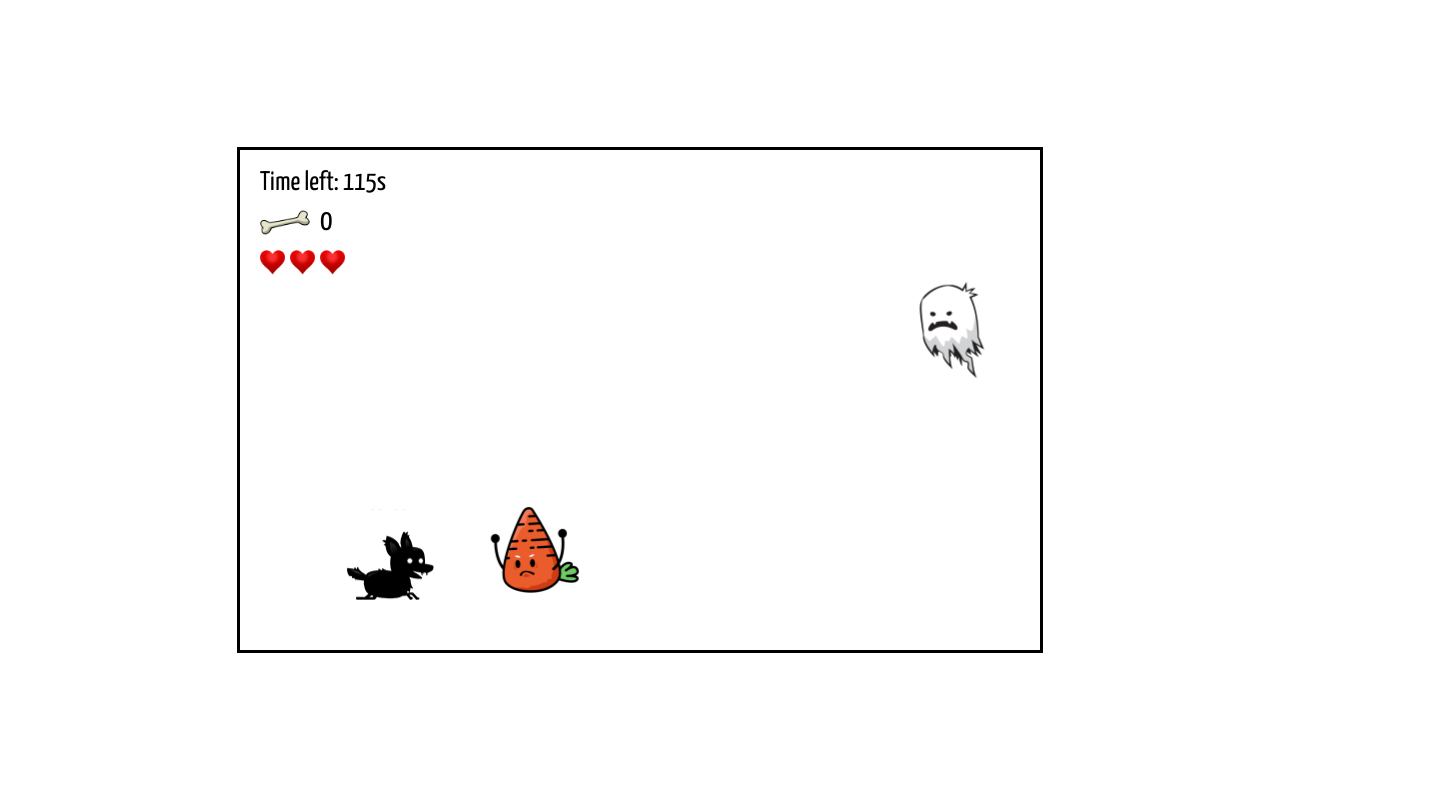
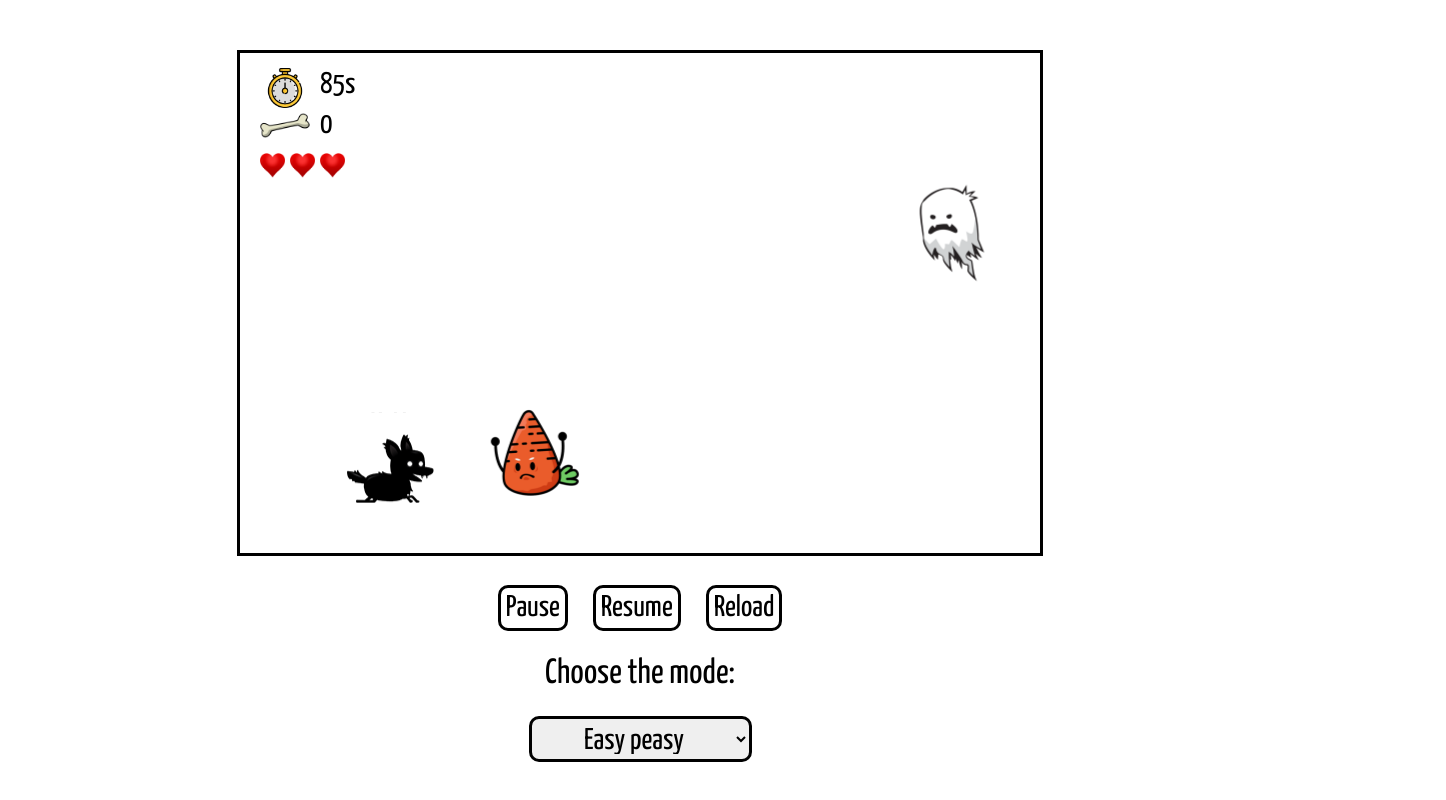
Before and after one commit to NurKhabibullin/bony-escape, a plain HTML site: page index.html in a window 1280 px wide. Shown: the whole page, 1446 px wide, since content can reach past the window. Drawn offline with Linux system fonts and the light colour scheme.

Commit message:
Beta
Added pause, resumem reload buttons and choosing mode possibility. Also player's attack was fixed.

```diff
--- a/index.html
+++ b/index.html
@@ -14,10 +14,6 @@
     <title>Bony Escape</title>
 </head>
 <body class="noselect">
-    <!-- <p>Choose the mode:</p>
-
-    <button id="play-button">Перезапуск</button> -->
-
     <canvas id="canvas"></canvas>
 
     <img id="player" src="img/player.png">
@@ -25,8 +21,25 @@
     <img id="enemy-ground" src="img/enemies/enemy-carrot.png">
     <img id="enemy-ground" src="img/enemies/enemy-monster.png">
     <img id="enemy-fly" src="img/enemies/enemy-ghost.png">
-    <img id="bones" src="img/bones.png">
-    <img id="damage" src="img/damage.png">
+    <img id="timer" src="img/gui/timer.png">
+    <img id="bones" src="img/gui/bones.png">
+    <img id="damage" src="img/gui/damage.png">
+
+    <div class="main">
+        <div class="main__buttons buttons">
+            <a href="#" id="pause" class="buttons-item">Pause</a>
+            <a href="#" id="resume" class="buttons-item">Resume</a>
+            <a href="#" id="reload" class="buttons-item">Reload</a>
+        </div>
+
+        <div class="main__title">Choose the mode:</div>
+
+        <select name="mode-choose" id="mode-choose">
+            <option value="0" id="mode-easy" selected>Easy peasy</option>
+            <option value="1" id="mode-difficult">Easy without 'peasy'</option>
+            <option value="2" id="mode-impossible">The easiest one</option>
+        </select>
+    </div>
 
     <script type="module" src="js/main.js"></script>
 </body>
--- a/js/UI.js
+++ b/js/UI.js
@@ -2,6 +2,7 @@ export class UI {
     constructor(game) {
         this.game = game;
         this.font = '30px Yanone Kaffeesatz';
+        this.timerImg = document.getElementById('timer');
         this.bonesImg = document.getElementById('bones');
         this.damageImg = document.getElementById('damage');
     }
@@ -12,11 +13,13 @@ export class UI {
         context.textAlign = 'left';
 
         context.font = `27px Yanone Kaffeesatz`;
-        context.fillText('Time left: ' + ((this.game.maxTime * 0.001).toFixed(1)
-                        - (this.game.time * 0.001).toFixed(1)) + 's', 20, 40);
 
         context.font = this.font;
         context.fillStyle = '#000';
+        context.drawImage(this.timerImg, 25, 15, 40, 40);
+        context.fillText((this.game.maxTime * 0.001).toFixed(1) - (this.game.time * 0.001).toFixed(1) + 's', 80, 40);
+
+
 
         // context.fillText('Bones: ' + this.game.bones, 20, 80);
         context.drawImage(this.bonesImg, 20, 60, 50, 25);
@@ -29,7 +32,7 @@ export class UI {
         if (this.game.gameOver) {
             context.textAlign = 'center';
 
-            if (this.game.bones < 100) {
+            if (this.game.bones < 100 || this.game.time < this.game.maxTime) {
                 context.fillStyle = '#500';
                 context.font = `50px Yanone Kaffeesatz`;
                 context.fillText('Game over!', this.game.width * 0.5, this.game.height * 0.5 - 20);
--- a/js/enemies.js
+++ b/js/enemies.js
@@ -1,13 +1,25 @@
+import { FloatingText } from '../js/floatingText.js';
+
 class Enemy {
     constructor() {
         this.isDeleted = false;
+        this.hp = 2;
     }
 
     update(deltaTime) {
         this.x -= this.speedX + this.game.speed;
         this.y += this.speedY;
 
-        if (this.x + this.width < 0) {
+        if (this.hp <= 0) {
+            this.isDeleted = true;
+
+            this.game.player.currentValue = Math.ceil(Math.random() * 3);
+            this.game.bones += this.game.player.currentValue;
+
+            this.game.floatingTexts.push(new FloatingText(`+${this.game.player.currentValue}`, this.x, this.y, 150, 50));
+        }
+
+        if (this.x + this.width < this.game.marginX) {
             this.isDeleted = true;
             this.game.damage--;
             this.game.bones -= Math.floor(Math.random() * 3);
@@ -48,7 +60,7 @@ export class FlyingEnemy extends Enemy {
         this.y = Math.random() * this.game.height * 0.5;
         this.img = document.getElementById('enemy-fly');
         this.angle = 0;
-        this.va = Math.random() * 0.1 + 0.1
+        this.va = Math.random() * 0.1 + 0.1;
         this.speedX = Math.random() + 1;
         this.speedY = 0;
     }
--- a/js/floatingText.js
+++ b/js/floatingText.js
@@ -21,7 +21,7 @@ export class FloatingText {
 
     draw(context) {
         context.font = '30px Yanone Kaffeesatz';
-        context.fillStyle = '#000';
+        context.fillStyle = 'rgba(0, 0, 0, .5)';
         context.fillText(this.value, this.x, this.y);
     }
 }
--- a/js/main.js
+++ b/js/main.js
@@ -3,9 +3,26 @@ import { Player } from '../js/player.js';
 import { GroundEnemy, FlyingEnemy } from '../js/enemies.js';
 import { UI } from '../js/UI.js'
 
+
+
 window.onload = function() {
+    let pause = false, resume = false;
 
-    let hardMode = false, gameSpeed = 1;
+    document.getElementById('pause').addEventListener('click', () => {
+        pause = true;
+        resume = false;
+    });
+
+    document.getElementById('resume').addEventListener('click', () => {
+        resume = true;
+        pause = false;
+    });
+
+    document.getElementById('reload').addEventListener('click', () => {
+        location.reload();
+    });
+
+    let gameMode = +document.getElementById('mode-choose').value;
 
     const canvas = document.getElementById('canvas'), ctx = canvas.getContext('2d');
 
@@ -16,11 +33,12 @@ window.onload = function() {
             this.width = width;
             this.height = height;
 
-            this.hardMode = hardMode;
+            this.mode = gameMode;
+            this.pause = pause;
             this.debug = false;
-            this.speed = gameSpeed;
+            this.speed = 1;
             this.time = 0;
-            this.maxTime = 120000;
+            this.maxTime = 90000;
             this.gameOver = false;
             this.bones = 0;
             this.damage = 3;
@@ -40,6 +58,15 @@ window.onload = function() {
         }
 
         update(deltaTime) {
+            if (pause && this.mode < 2) {
+                this.speed = 0;
+            }
+
+            if (resume) {
+                this.speed = 1;
+            }
+
+            if (this.speed > 0) {
                 this.time += deltaTime;
 
                 if (this.time > this.maxTime || this.damage === 0) {
@@ -67,6 +94,7 @@ window.onload = function() {
 
                 this.floatingTexts = this.floatingTexts.filter(text => !text.isDeleted);
             }
+        }
 
         draw(context) {
             this.player.draw(context);
@@ -88,7 +116,6 @@ window.onload = function() {
             }
 
             this.enemies.push(new FlyingEnemy(this));
-            console.log(this.enemies);
         }
     }
 
--- a/js/player.js
+++ b/js/player.js
@@ -1,5 +1,5 @@
 import { Sitting, Running, Jumping, Falling, Diving } from '../js/states.js';
-import { FloatingText } from '../js/floatingText.js';
+// import { FloatingText } from '../js/floatingText.js';
 
 export class Player {
     constructor(game) {
@@ -22,10 +22,14 @@ export class Player {
         this.states = [new Sitting(this.game), new Running(this.game), new Jumping(this.game), new Falling(this.game),
             new Diving(this.game)];
         this.currentState = null;
+        this.attackInterval = 200;
+        this.lastAttackTimer = 0;
     }
 
     update(input, deltaTime) {
         this.isCollision();
+
+        this.lastAttackTimer += deltaTime;
 
         this.currentState.handleInput(input);
 
@@ -96,13 +100,12 @@ export class Player {
     isCollision() {
         this.game.enemies.forEach(enemy => {
             if (enemy.x < this.x + this.width && enemy.x > this.x - enemy.width
-                && enemy.y < this.y + this.height && enemy.y > this.y - enemy.height) {
-                enemy.isDeleted = true;
-
-                this.currentValue = Math.ceil(Math.random() * 2);
-
-                this.game.bones += this.currentValue;
-                this.game.floatingTexts.push(new FloatingText(`+${this.currentValue}`, enemy.x ,enemy.y, 150, 50));
+                && enemy.y < this.y + this.height && enemy.y > this.y - enemy.height
+                && this.attackInterval < this.lastAttackTimer) {
+                enemy.hp--;
+                enemy.x += 30;
+                enemy.speedX--;
+                this.lastAttackTimer = 0;
             }
         });
     }
--- a/scss/main.scss
+++ b/scss/main.scss
@@ -6,6 +6,11 @@
     margin: 0;
     padding: 0;
     box-sizing: border-box;
+}
+
+a {
+    text-decoration: none;
+    color: #000;
 }
 
 html, body {
@@ -31,26 +36,72 @@ html, body {
 }
 
 #canvas {
-    position: absolute;
     max-width: 100%;
     max-height: 100%;
-    top: 50%;
-    left: 50%;
-    transform: translate(-50%, -50%);
+    margin-top: 50px;
+    margin-left: 50%;
+    transform: translateX(-50%);
     border: 3px solid #000;
 }
 
-#player, #enemy-fly, #enemy-ground, #bones, #damage {
+#player, #enemy-fly, #enemy-ground, #timer, #bones, #damage {
     display: none;
 }
 
-p {
-    margin: 50px auto;
-    text-align: center;
-    font-size: 30px;
+.main {
+    position: relative;
+    width: 100%;
+    margin: 25px 0;
+
+    &__title {
+        margin-top: 25px;
+        font-size: 35px;
+        text-align: center;
+    }
+
+    &__buttons {
+        display: flex;
+        justify-content: center;
+        gap: 25px;
+    }
 }
 
-#play-button {
-    margin-left: 50%;
-    transform: translate(-50%, -50%);
+#mode {
+    &-choose {
+        display: block;
+        margin: 25px auto;
+        font-family: 'Yanone Kaffeesatz', sans-serif;
+        font-size: 30px;
+        padding: 5px;
+        text-align: center;
+        border: 3px solid #000;
+        border-radius: 10px;
+    }
+
+    &-easy {
+        color: rgb(22, 101, 0);
+    }
+
+    &-difficult {
+        color: rgb(26, 120, 0);
+    }
+
+    &-impossible {
+        color: rgb(76, 191, 0);
+    }
 }
+
+.buttons {
+    &-item {
+        font-size: 30px;
+        padding: 5px;
+        border: 3px solid #000;
+        border-radius: 10px;
+        transition: all 0.3s ease 0s;
+
+        &:hover {
+            color: #fff;
+            background-color: #000;
+        }
+    }
+}
```
Also changed, not shown: css/main.css, img/gui/bones.png (renamed from img/bones.png), img/gui/damage.png (renamed from img/damage.png), img/gui/timer.png (added). Lines whose indentation alone changed are shown as unchanged.
